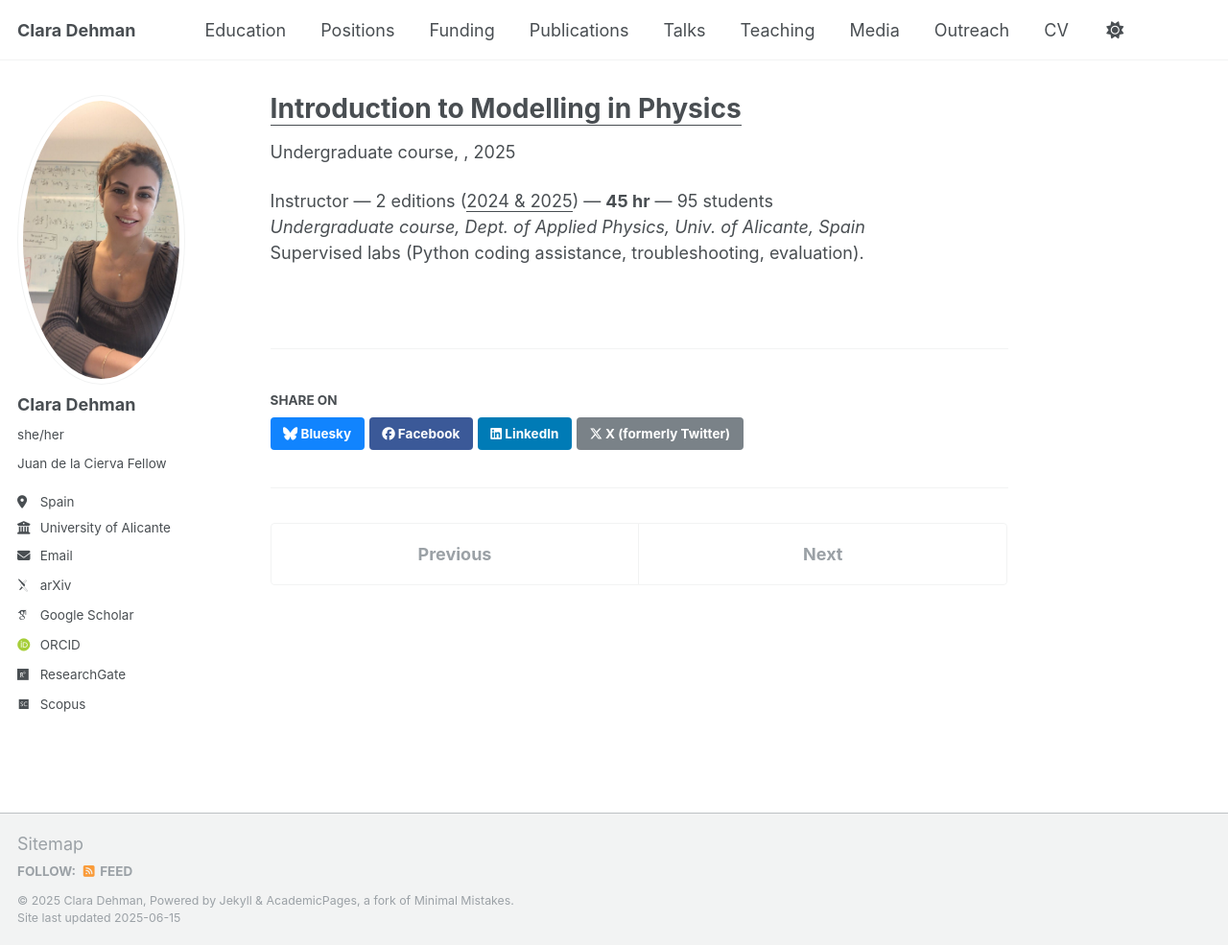
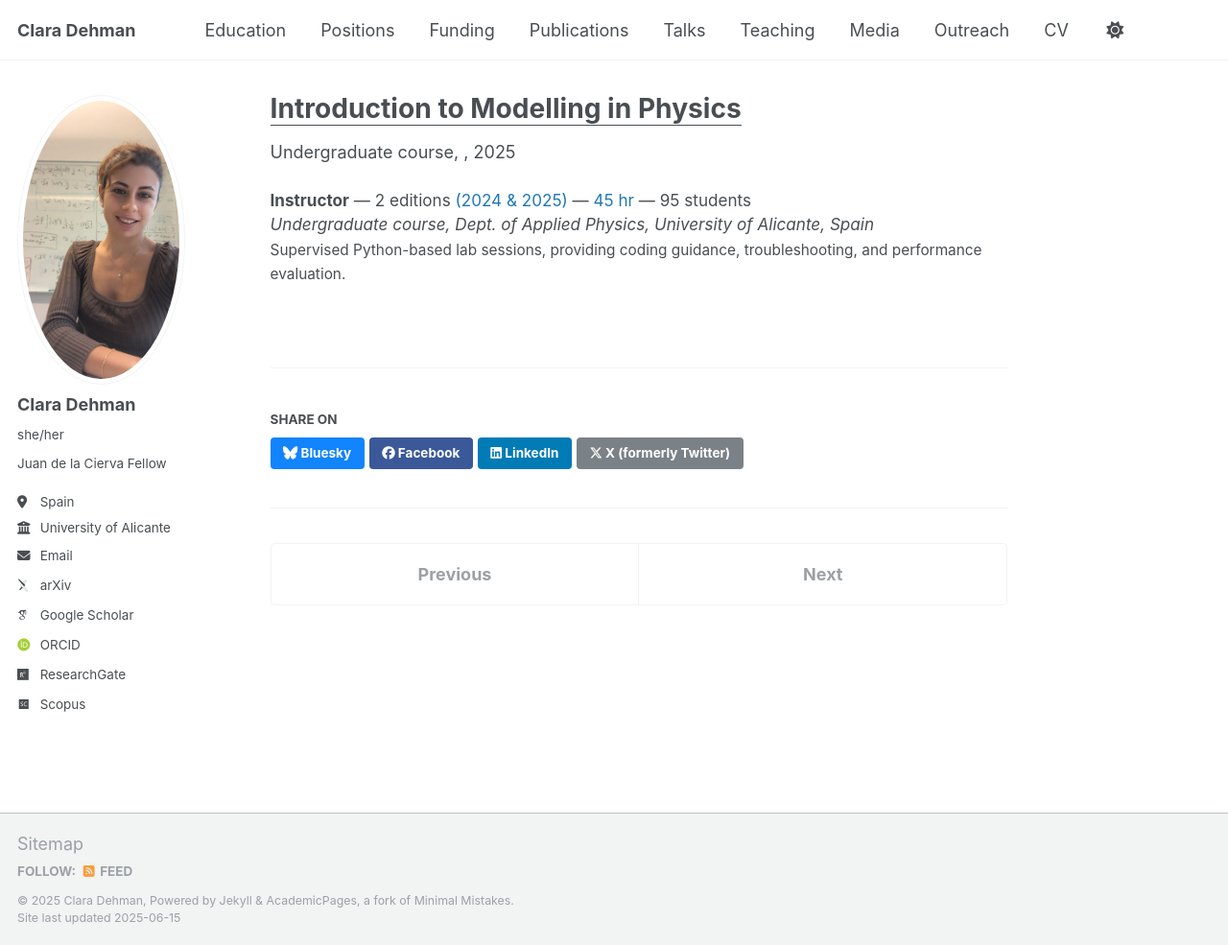
Before and after one commit to ClaraDehman/ClaraDehman.github.io, a Jekyll site: the page built from _teaching/modeling-physics.md, in a window 1280 px wide and 985 px high. Shown: the whole window at 96% size. Built offline with Jekyll 4.4.1, drawn with Linux system fonts in a browser that asks for light colours; some web fonts are replaced.

Commit message:
Update modeling-physics.md

```diff
--- a/_teaching/modeling-physics.md
+++ b/_teaching/modeling-physics.md
@@ -6,6 +6,10 @@ permalink: /teaching/2024-modeling-physics
 location: "Alicante, Spain"
 ---
 
-Instructor — 2 editions (<u>2024 & 2025</u>) — **45 hr** — 95 students <br>
-*Undergraduate course, Dept. of Applied Physics, Univ. of Alicante, Spain*
-Supervised labs (Python coding assistance, troubleshooting, evaluation).
+<div class="archive__item">
+  <p class="archive__item-excerpt" style="font-size: 0.95em; margin-top: 0;">
+    <strong>Instructor</strong> — 2 editions <span style="color:#1f77b4;">(2024 & 2025)</span> — <span style="color:#1f77b4;">45 hr</span> — 95 students<br>
+    <em>Undergraduate course, Dept. of Applied Physics, University of Alicante, Spain</em><br>
+    <span style="font-size: 0.9em;">Supervised Python-based lab sessions, providing coding guidance, troubleshooting, and performance evaluation.</span>
+  </p>
+</div>
```
